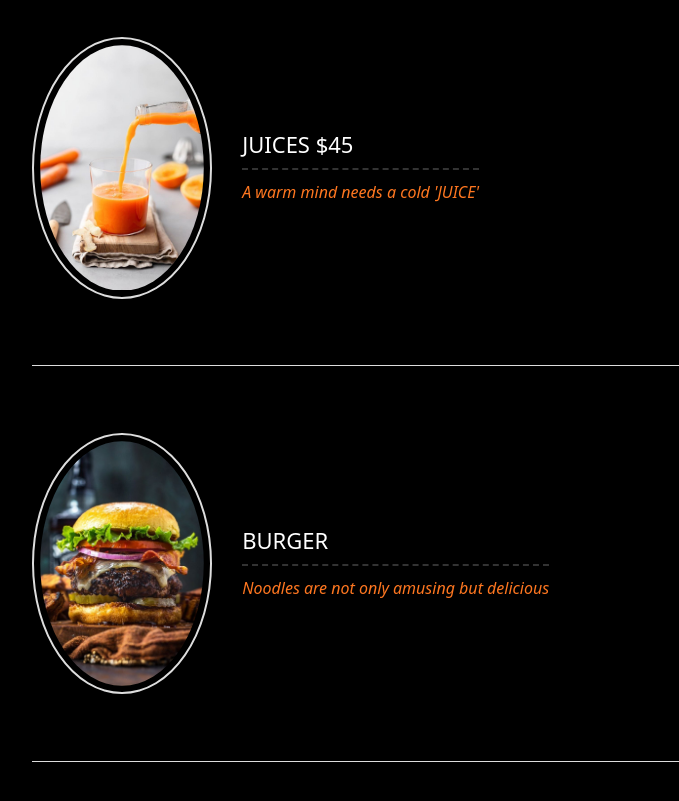
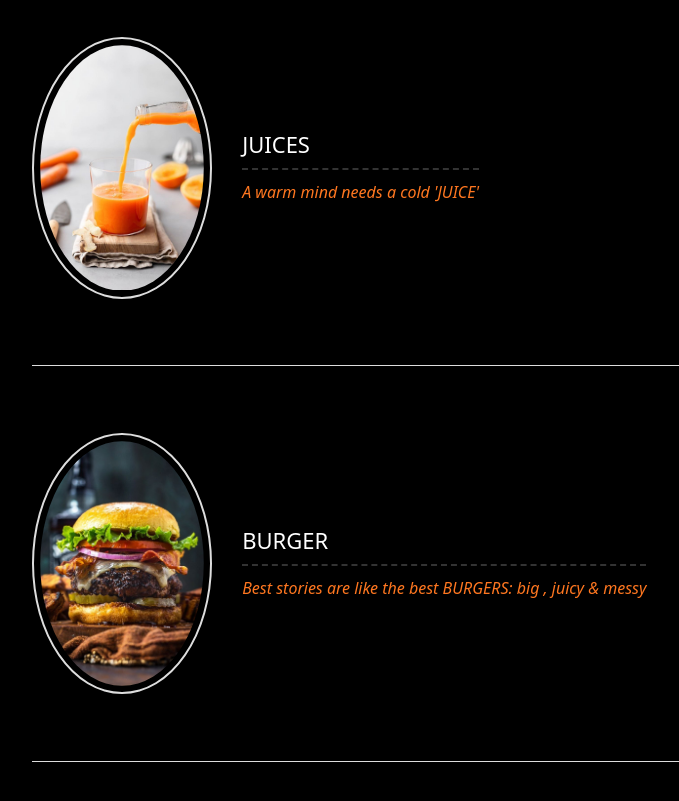
Before and after one commit to mushfiq00/family-resturant, a plain HTML site: page index.html in a window 1280 px wide. Shown: the part 5460-6261 px from the top of the page, without its empty margins (19-698 px from the left). Drawn offline with nearby package versions, Linux system fonts and the light colour scheme; a web font is replaced by a local one.

Commit message:
over all

```diff
--- a/index.html
+++ b/index.html
@@ -197,7 +197,7 @@
       <div class="single-menu">
         <img src="asset/juice.jpg" alt="">
         <div class="menu-content">
-            <h4> JUICES <span>$45</span></h4>
+            <h4> JUICES </h4>
             <p> <span> A warm mind needs a cold 'JUICE'</span></p>
         </div>
     </div>
@@ -205,7 +205,7 @@
         <img src="asset/burger.jpg" alt="">
         <div class="menu-content">
             <h4> BURGER </h4>
-            <p> <span>Noodles are not only amusing but delicious</span></p>
+            <p> <span>Best stories are like the best BURGERS: big , juicy & messy</span></p>
         </div>
     </div>
 
```
